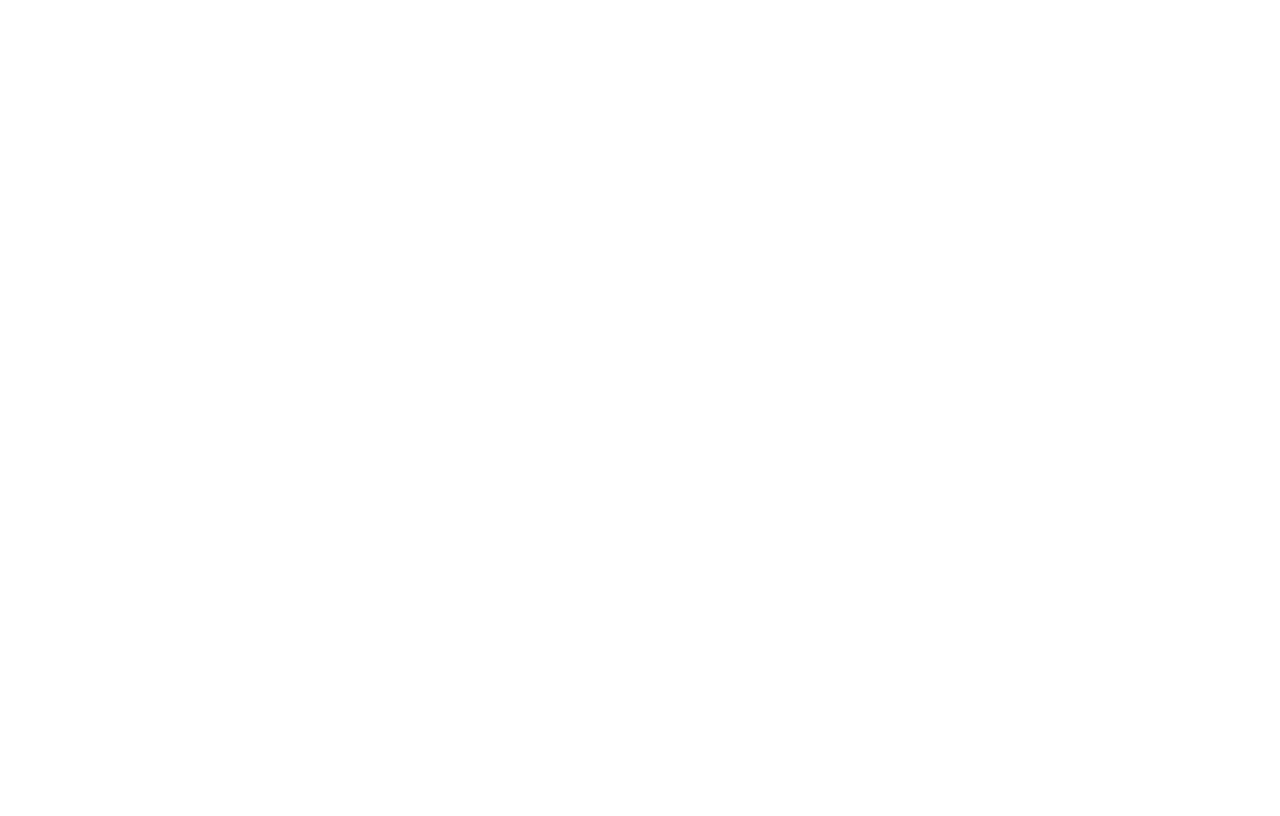
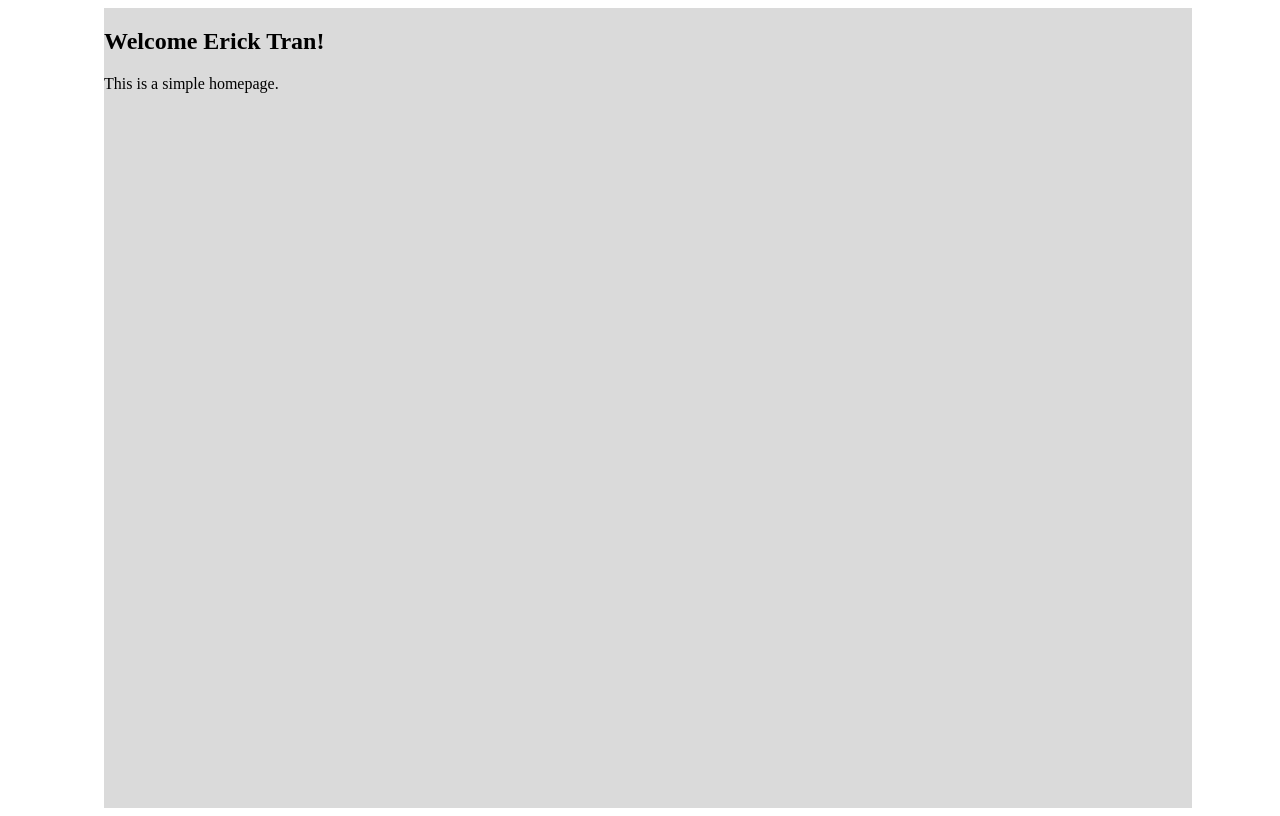
Before and after one commit to enVId-tech/Calendar-App, a React (Vite) app: page / in a window 1280 px wide. Built offline with nearby package versions, Linux system fonts and the light colour scheme.

Commit message:
3-feat. Finished part of homepage

```diff
--- a/src/assets/scss/homepage.scss
+++ b/src/assets/scss/homepage.scss
@@ -0,0 +1,15 @@
+#home {
+    display: flex;
+    justify-content: center;
+    align-items: center;
+    height: 100vh;
+    width: 100vw;
+
+    #container {
+        width: 85vw;
+        height: 100vh;
+        display: flex;
+        flex-direction: column;
+        background-color: #dadada;
+    }
+}
--- /dev/null
+++ b/src/assets/ts/interfaces.ts
@@ -0,0 +1,5 @@
+interface UserData {
+    username: string;
+}
+
+export default UserData;
--- a/src/pages/main/homepage.tsx
+++ b/src/pages/main/homepage.tsx
@@ -1,10 +1,34 @@
 import React from 'react';
 import '../../assets/scss/homepage.scss';
+import UserData from '../../assets/ts/interfaces';
 
 const HomePage: React.FC = (): React.JSX.Element => {
+    const [data, setData] = React.useState<UserData | null>({ username: 'Erick Tran' });
+
+    React.useEffect(() => {
+        try {
+            setUserData({ username: 'Erick Tran' });
+            // getUserData().then((result: UserData | null | undefined) => {
+            //     setData(result);
+            // });
+        } catch (error: unknown) {
+            console.error('Error:', error as string);
+        }
+    }, []);
+
+    const setUserData = (data: UserData | null): void => {
+        setData(data);
+    }
+
+
     return (
-        <section id="homepage">
-
+        <section id="home">
+            <div id="container">
+                <div id="content">
+                    <h1>Welcome {data!.username}!</h1>
+                    <p>This is a simple homepage.</p>
+                </div>
+            </div>
         </section>
     )
 }
```
